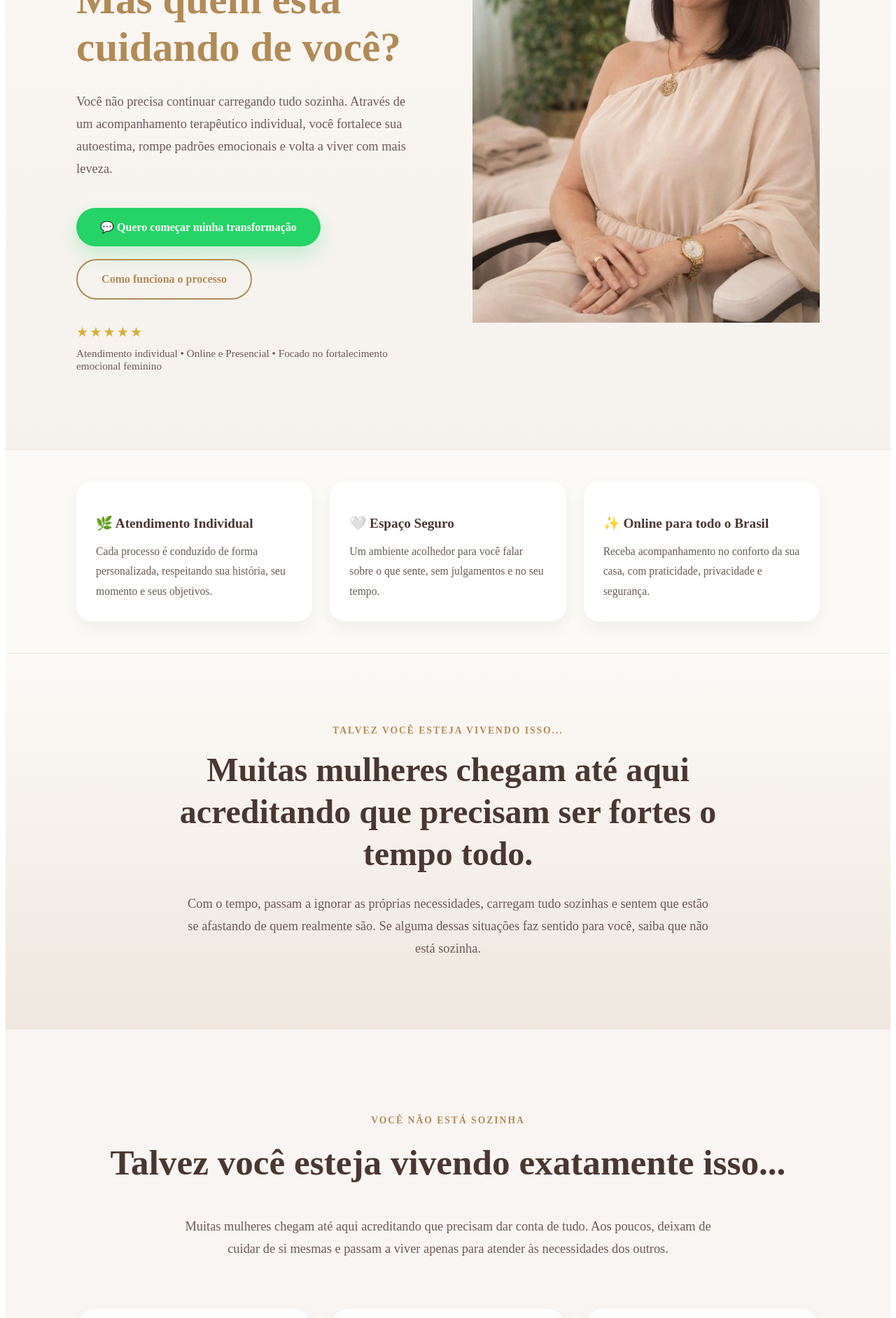
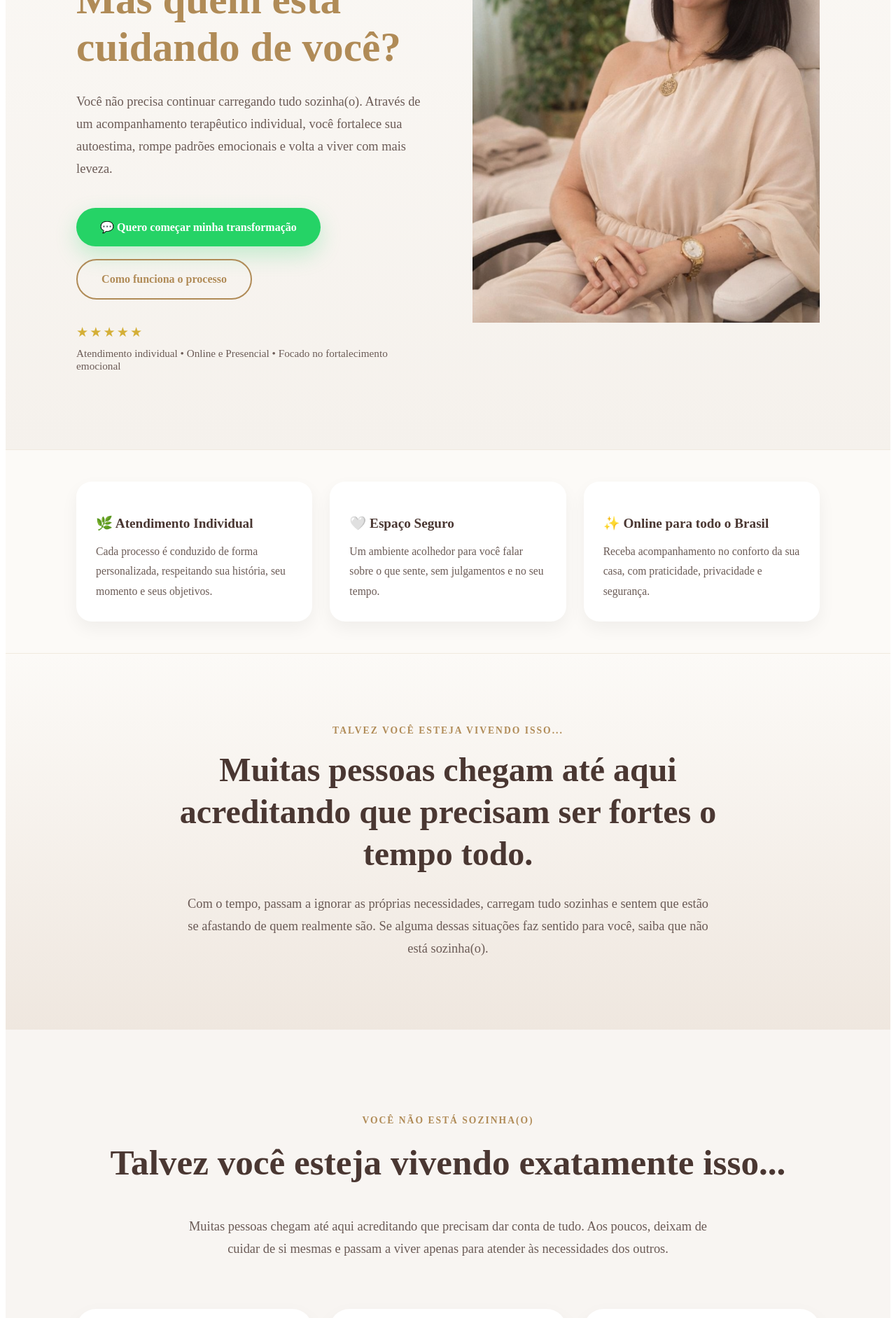
Before and after one commit to Institutokamilahfranco/instituto-kamilah-site, a Next.js app: page / in a window 1280 px wide. Shown: the part 380-2263 px from the top of the page at 70% size. Built offline with nearby package versions, Linux system fonts and the light colour scheme.

Commit message:
Update page.js

```diff
--- a/app/page.js
+++ b/app/page.js
@@ -88,7 +88,7 @@ useEffect(() => {
           marginBottom: "40px",
         }}
       >
-        Você não precisa continuar carregando tudo sozinha.
+        Você não precisa continuar carregando tudo sozinha(o).
 
 Através de um acompanhamento terapêutico individual, você fortalece sua autoestima, rompe padrões emocionais e volta a viver com mais leveza.
       </p>
@@ -164,7 +164,7 @@ Através de um acompanhamento terapêutico individual, você fortalece sua autoe
             fontSize: ".95rem",
           }}
         >
-          Atendimento individual • Online e Presencial • Focado no fortalecimento emocional feminino
+          Atendimento individual • Online e Presencial • Focado no fortalecimento emocional
         </div>
       </div>
     </div>
@@ -326,7 +326,7 @@ Através de um acompanhamento terapêutico individual, você fortalece sua autoe
         lineHeight: "1.25",
       }}
     >
-      Muitas mulheres chegam até aqui acreditando que precisam ser fortes o tempo todo.
+      Muitas pessoas chegam até aqui acreditando que precisam ser fortes o tempo todo.
     </h2>
 
     <p
@@ -341,7 +341,7 @@ Através de um acompanhamento terapêutico individual, você fortalece sua autoe
       Com o tempo, passam a ignorar as próprias necessidades, carregam
       tudo sozinhas e sentem que estão se afastando de quem realmente são.
       Se alguma dessas situações faz sentido para você, saiba que não está
-      sozinha.
+      sozinha(o).
     </p>
   </div>
 </section>
@@ -369,7 +369,7 @@ Através de um acompanhamento terapêutico individual, você fortalece sua autoe
         fontSize: ".85rem",
       }}
     >
-      VOCÊ NÃO ESTÁ SOZINHA
+      VOCÊ NÃO ESTÁ SOZINHA(O)
     </span>
 
     <h2
@@ -392,7 +392,7 @@ Através de um acompanhamento terapêutico individual, você fortalece sua autoe
         color: "#6B5B56",
       }}
     >
-      Muitas mulheres chegam até aqui acreditando que precisam dar conta de
+      Muitas pessoas chegam até aqui acreditando que precisam dar conta de
       tudo. Aos poucos, deixam de cuidar de si mesmas e passam a viver apenas
       para atender às necessidades dos outros.
     </p>
@@ -423,14 +423,14 @@ Através de um acompanhamento terapêutico individual, você fortalece sua autoe
             "Relacionamentos, decisões ou comportamentos parecem mudar por um tempo, mas acabam voltando ao mesmo lugar.",
         },
         {
-          titulo: "Está emocionalmente sobrecarregada",
+          titulo: "Está emocionalmente sobrecarregada(o)",
           texto:
             "Você sente que está cansada o tempo todo, mesmo quando aparentemente nada aconteceu.",
         },
         {
           titulo: "Tem dificuldade para dizer 'não'",
           texto:
-            "Você evita conflitos, aceita mais do que gostaria e depois acaba frustrada consigo mesma.",
+            "Você evita conflitos, aceita mais do que gostaria e depois acaba frustrada(o) consigo mesma(o).",
         },
         {
           titulo: "Já não reconhece quem você era",
```
